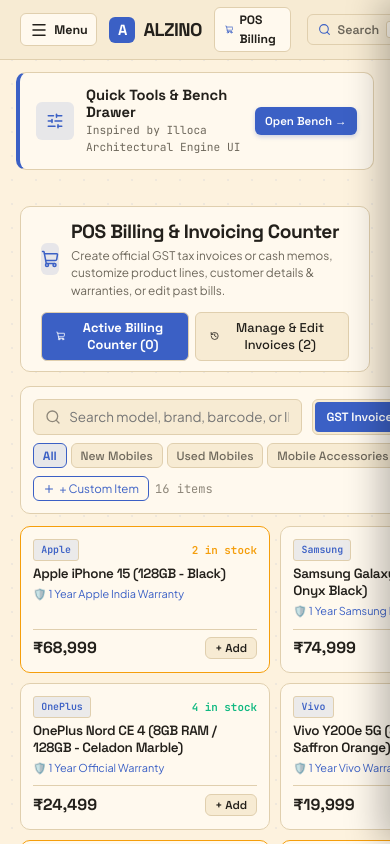
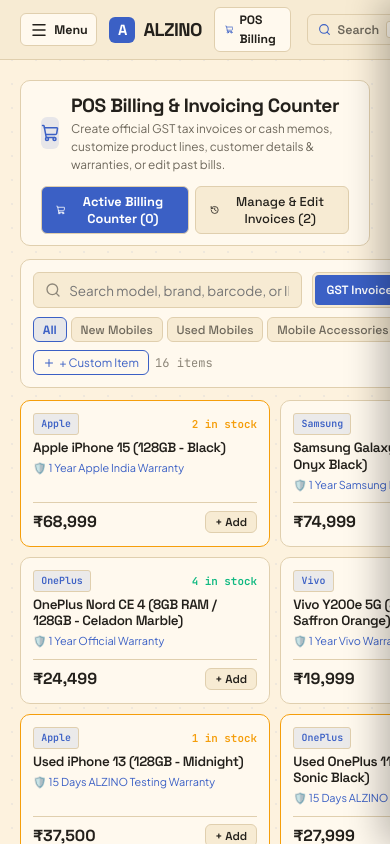
Before and after one commit to saivara1341/alzino, a React (Vite) app: page / in a window 390 px wide. Shown: the top 844 px of the page. Built offline with nearby package versions, Linux system fonts and the light colour scheme.

Commit message:
Keep icon only for Quick Tools bench drawer in header

```diff
--- a/src/App.jsx
+++ b/src/App.jsx
@@ -1,5 +1,4 @@
 import React, { useState, useEffect } from 'react';
-import { SlidersHorizontal } from 'lucide-react';
 import Header from './components/Header';
 import PosBilling from './components/PosBilling';
 import UsedMobileModule from './components/UsedMobileModule';
@@ -162,51 +161,6 @@
 
       {/* Main Tab Content */}
       <main style={{ flex: 1 }}>
-        {/* Mobile View Hero Section: Quick Tools & Bench Drawer */}
-        <div className="mobile-hero-tools no-print">
-          <div
-            onClick={() => setIsPulloutOpen(true)}
-            className="illoca-card"
-            style={{
-              padding: '0.85rem 1rem',
-              display: 'flex',
-              alignItems: 'center',
-              justifyContent: 'space-between',
-              cursor: 'pointer',
-              borderLeft: '4px solid var(--accent-primary)',
-              background: 'var(--surface-card)',
-              marginBottom: '1rem',
-              gap: '0.75rem'
-            }}
-          >
-            <div style={{ display: 'flex', alignItems: 'center', gap: '0.75rem' }}>
-              <div style={{
-                width: '38px',
-                height: '38px',
-                borderRadius: 'var(--radius-sm)',
-                background: 'var(--illoca-blue-subtle)',
-                display: 'flex',
-                alignItems: 'center',
-                justifyContent: 'center',
-                color: 'var(--accent-primary)',
-                flexShrink: 0
-              }}>
-                <SlidersHorizontal size={18} />
-              </div>
-              <div>
-                <div style={{ fontWeight: 800, fontSize: '0.92rem', fontFamily: 'var(--font-heading)', color: 'var(--text-primary)', lineHeight: 1.2 }}>
-                  Quick Tools & Bench Drawer
-                </div>
-                <div style={{ fontSize: '0.7rem', color: 'var(--text-secondary)', fontFamily: 'var(--font-mono)' }}>
-                  Inspired by Illoca Architectural Engine UI
-                </div>
-              </div>
-            </div>
-            <span className="btn-primary" style={{ padding: '0.35rem 0.65rem', fontSize: '0.72rem', whiteSpace: 'nowrap' }}>
-              Open Bench →
-            </span>
-          </div>
-        </div>
         {activeTab === 'pos' && (
           <PosBilling
             inventory={inventory}
--- a/src/components/Header.jsx
+++ b/src/components/Header.jsx
@@ -195,28 +195,11 @@
             {/* Quick Tools & Bench Drawer in Header */}
             <button
               onClick={openPullout}
-              className="btn-secondary quick-tools-header-btn"
-              style={{
-                padding: '0.3rem 0.65rem',
-                display: 'flex',
-                alignItems: 'center',
-                gap: '0.45rem',
-                border: '1px solid var(--border-color)',
-                background: 'var(--surface-card)',
-                borderRadius: 'var(--radius-sm)',
-                cursor: 'pointer'
-              }}
-              title="Quick Tools & Bench Drawer — Inspired by Illoca Architectural Engine UI"
+              className="btn-secondary"
+              style={{ padding: '0.35rem 0.55rem' }}
+              title="Quick Tools & Bench Drawer"
             >
               <SlidersHorizontal size={14} color="var(--accent-primary)" />
-              <div style={{ textAlign: 'left', lineHeight: 1.15 }}>
-                <div style={{ fontSize: '0.74rem', fontWeight: 700, fontFamily: 'var(--font-heading)', color: 'var(--text-primary)', whiteSpace: 'nowrap' }}>
-                  Quick Tools & Bench Drawer
-                </div>
-                <div className="quick-tools-header-tagline" style={{ fontSize: '0.6rem', color: 'var(--text-muted)', fontFamily: 'var(--font-mono)', whiteSpace: 'nowrap' }}>
-                  Inspired by Illoca Architectural Engine UI
-                </div>
-              </div>
             </button>
 
             {/* Theme Switcher */}
--- a/src/index.css
+++ b/src/index.css
@@ -361,33 +361,13 @@
   }
 }
 
-/* Quick Tools Header & Mobile Hero Responsive */
-.mobile-hero-tools {
-  display: none;
-}
-
+/* Responsive Navigation */
 .desktop-nav-bar {
   display: flex;
-}
-
-@media (max-width: 900px) {
-  .quick-tools-header-tagline {
-    display: none !important;
-  }
 }
 
 @media (max-width: 768px) {
   .desktop-nav-bar {
     display: none !important;
   }
-  .mobile-hero-tools {
-    display: block;
-    padding: 0.75rem 1rem 0 1rem;
-  }
-  .quick-tools-header-btn {
-    padding: 0.35rem 0.55rem !important;
-  }
-  .quick-tools-header-btn > div {
-    display: none !important;
-  }
 }
```
